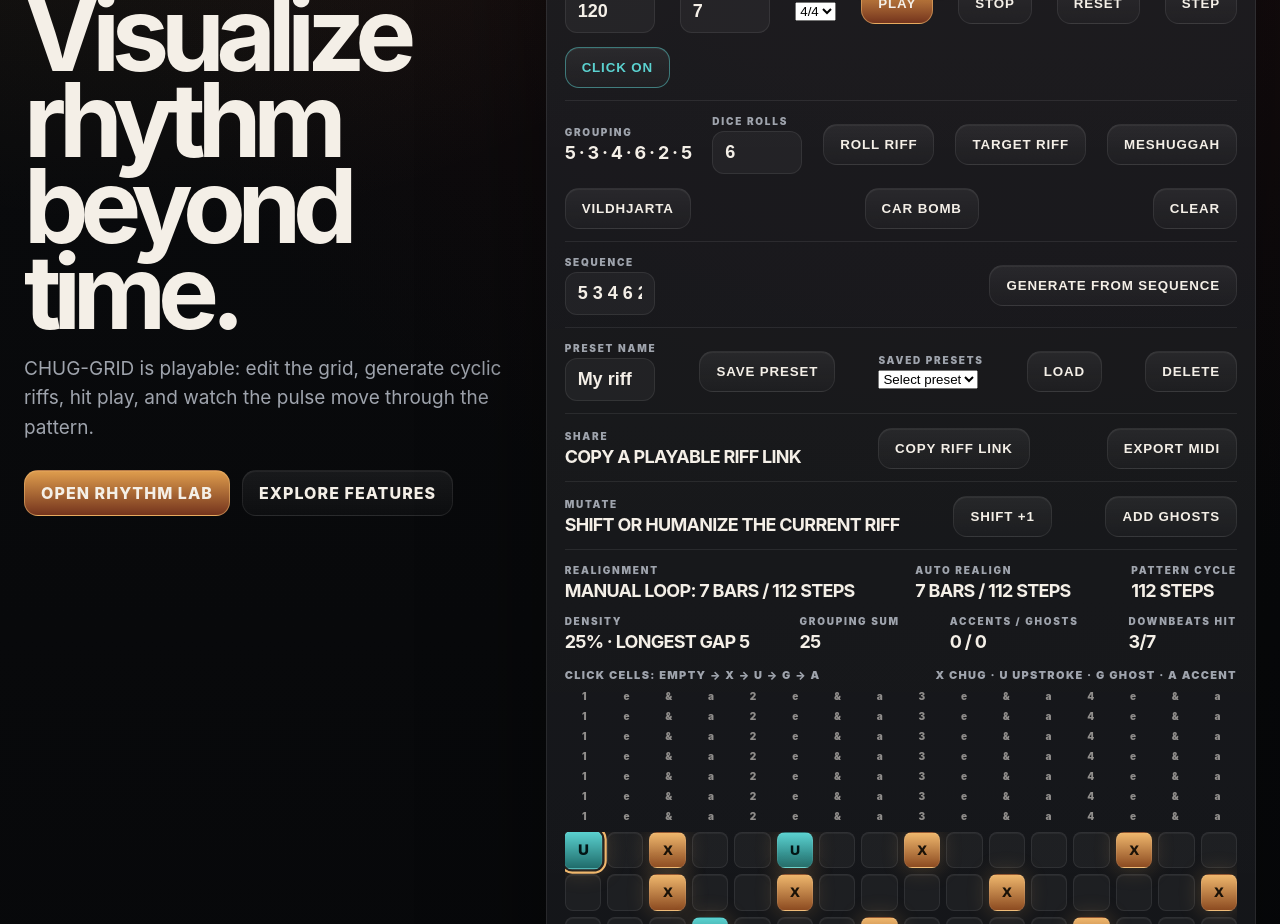
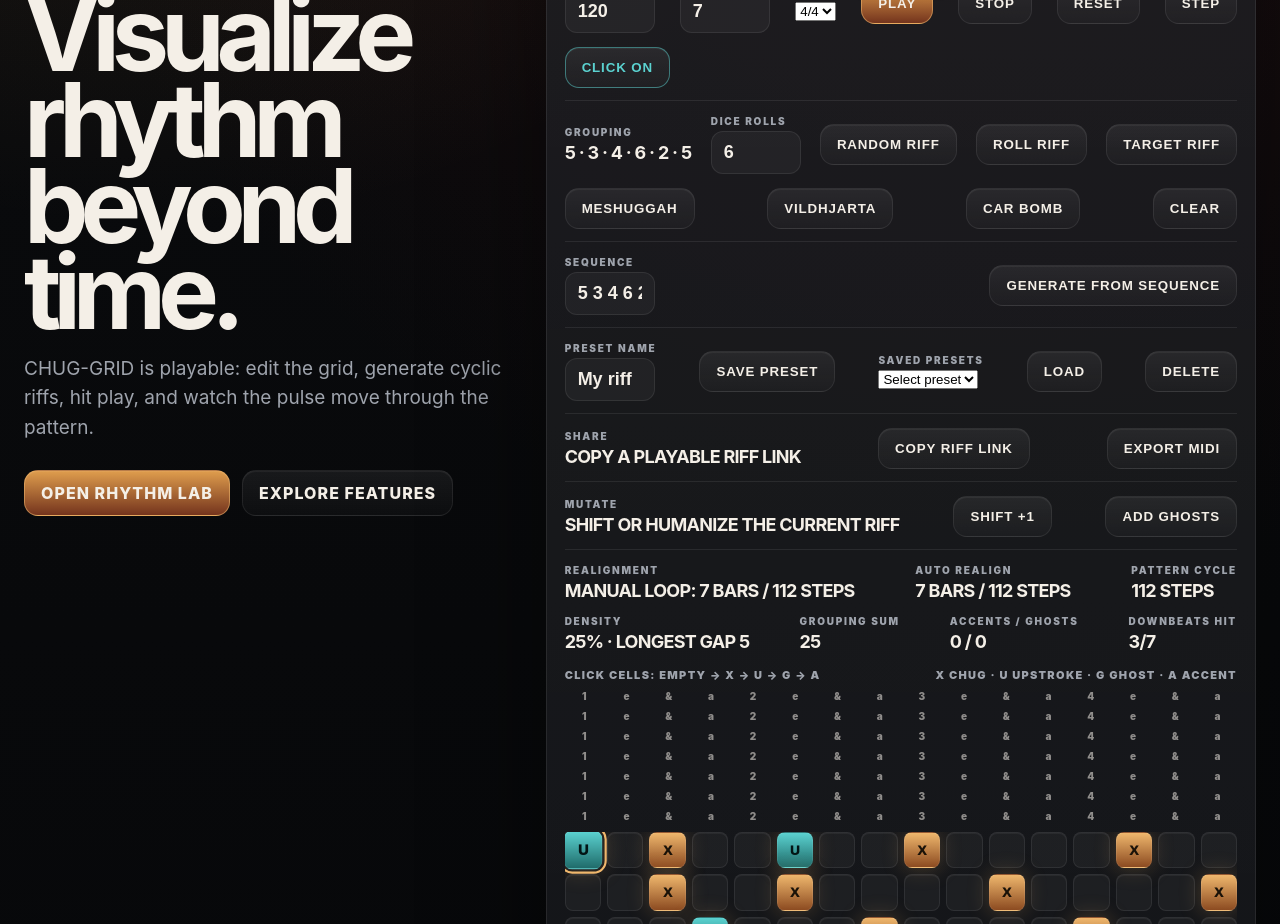
Before and after one commit to Madeo985/CHUG-GRID-PRO, a Next.js app: page / in a window 1280 px wide. Shown: the part 820-1744 px from the top of the page. Built offline with nearby package versions, Linux system fonts and the light colour scheme.

Commit message:
feat: add random riff generator

```diff
--- a/app/page.tsx
+++ b/app/page.tsx
@@ -580,7 +580,36 @@ useEffect(() => {
     setSteps(makeGroupedPattern(groups, loopLength, barSteps));
     resetPlayhead();
   }
+function generateRandomRiff() {
+  const groupCount = 4 + Math.floor(Math.random() * 5);
+  const groups = Array.from(
+    { length: groupCount },
+    () => groupValues[Math.floor(Math.random() * groupValues.length)]
+  );
 
+  const next = makeGroupedPattern(
+    groups,
+    loopLength,
+    barSteps
+  ).map((value, index): Step => {
+    if (!value) return "";
+    if (index % barSteps === 0) return "A";
+
+    const chance = Math.random();
+
+    if (chance < 0.55) return "X";
+    if (chance < 0.72) return "U";
+    if (chance < 0.88) return "G";
+    return "A";
+  });
+
+  stop();
+  setDiceResult(groups);
+  setSequenceInput(groups.join(" "));
+  setSteps(next);
+  resetPlayhead();
+  setShareStatus("Random riff generated");
+}
   function generateDiceRiff() {
     const rollCount = Math.max(3, Math.min(6, diceRollCount));
     const dice = Array.from(
@@ -1059,6 +1088,9 @@ function exportMidi() {
               <label>Dice rolls</label>
               <input type="number" min="3" max="6" value={diceRollCount} onChange={(e) => setDiceRollCount(Number(e.target.value))} />
             </div>
+            <button type="button" onClick={generateRandomRiff}>
+  RANDOM RIFF
+</button>
             <button type="button" onClick={generateDiceRiff}>ROLL RIFF</button>
             <button type="button" onClick={generateTargetRiff}>TARGET RIFF</button>
             <button type="button" onClick={generateMeshuggahRiff}>MESHUGGAH</button>
```
